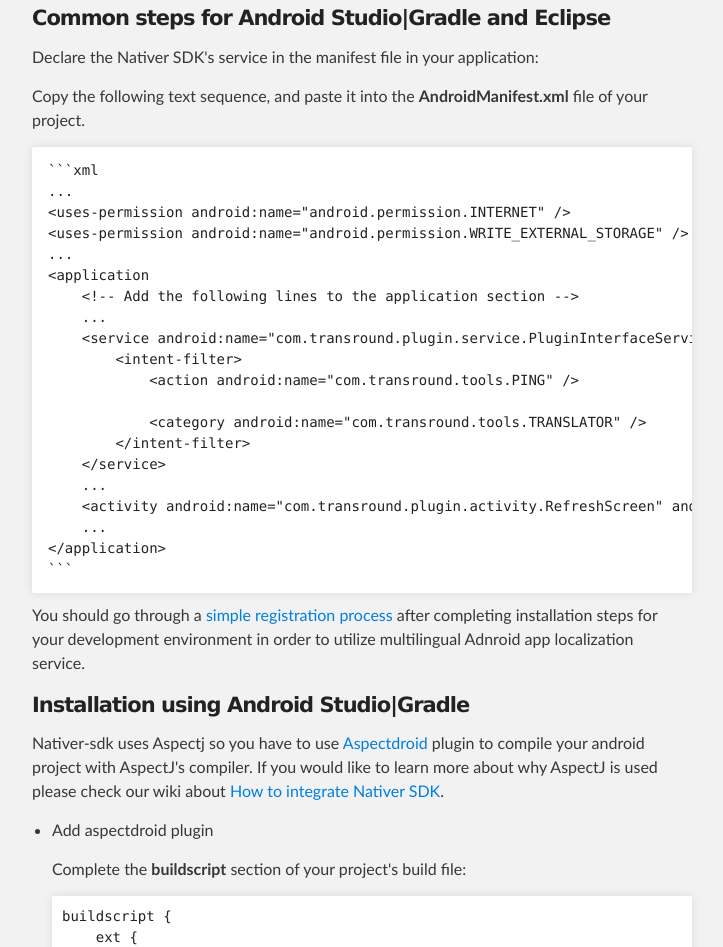
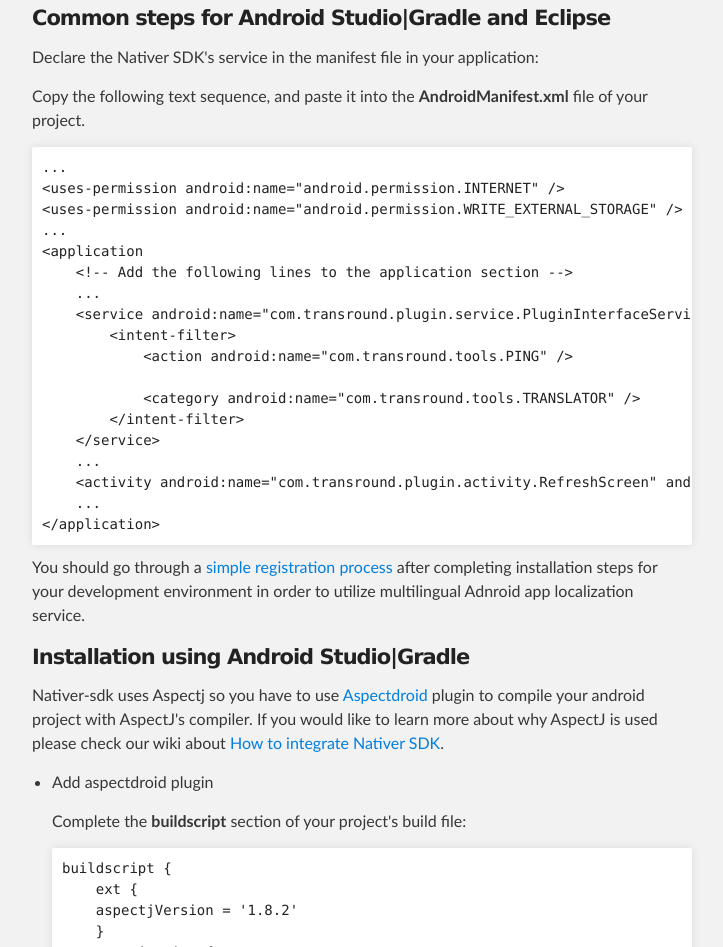
Before and after one commit to Transround/NativerSDK, a plain HTML site: page index.html in a window 1280 px wide. Shown: the part 1262-2209 px from the top of the page, without its empty margins (288-1011 px from the left). Drawn offline with Linux system fonts and the light colour scheme.

Commit message:
Update index.html

````diff
--- a/index.html
+++ b/index.html
@@ -65,7 +65,7 @@ Then visit our <a href="http://developer.nativer.com/">Nativer Developer Self Se
 
 <p>Copy the following text sequence, and paste it into the <strong>AndroidManifest.xml</strong> file of your project.</p>
 
-<pre><code>```xml
+<div class="highlight highlight-xml"><pre>
 ...
 &lt;uses-permission android:name="android.permission.INTERNET" /&gt;
 &lt;uses-permission android:name="android.permission.WRITE_EXTERNAL_STORAGE" /&gt;
@@ -84,8 +84,7 @@ Then visit our <a href="http://developer.nativer.com/">Nativer Developer Self Se
     &lt;activity android:name="com.transround.plugin.activity.RefreshScreen" android:exported="true"/&gt;
     ...
 &lt;/application&gt;
-```
-</code></pre>
+</pre></div>
 
 <p>You should go through a <a href="https://github.com/Transround/NativerSDK/blob/master/README.md#android-app-localization---common-steps">simple registration process</a> after completing installation steps for your development environment in order to utilize multilingual Adnroid app localization service.</p>
 
````
